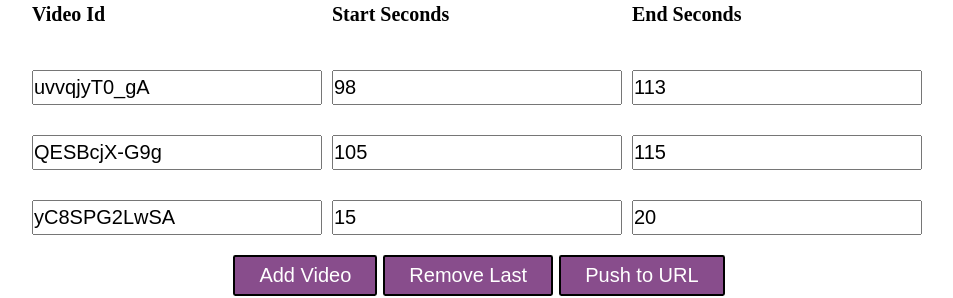
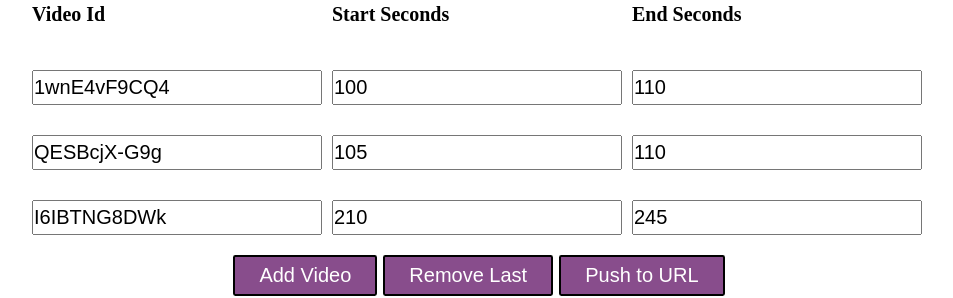
Before and after one commit to Sirvess/compilation-creator, a React app: page / in a window 1280 px wide. Shown: the part 121-419 px from the top of the page, without its empty margins (158-1111 px from the left). Built offline with nearby package versions, Linux system fonts and the light colour scheme; the HTML template or start-up script is replaced by a standard one.

Commit message:
Update default videos

```diff
--- a/src/components/Form.tsx
+++ b/src/components/Form.tsx
@@ -93,9 +93,9 @@ const onSubmit = (setPlaylist: (x: Playlist) => void) => (data: {
 // Used as initial value for form
 // Array index corresponds to index of property in Video-type
 const FallbackVideos = [
-  ["uvvqjyT0_gA", 98, 113],
-  ["QESBcjX-G9g", 105, 115],
-  ["yC8SPG2LwSA", 15, 20],
+  ["1wnE4vF9CQ4", 100, 110],
+  ["QESBcjX-G9g", 105, 110],
+  ["I6IBTNG8DWk", 210, 245],
 ];
 
 // May load compilation from URL
@@ -182,7 +182,7 @@ export const Form: React.ComponentType<{
             <Button
               onClick={(e) => {
                 e.preventDefault();
-                append({ 0: "5mMyZTc2tSg", 1: "", 2: "" });
+                append({ 0: "qarhFjIRxNg", 1: 30, 2: 50 });
               }}
             >
               Add Video
```
